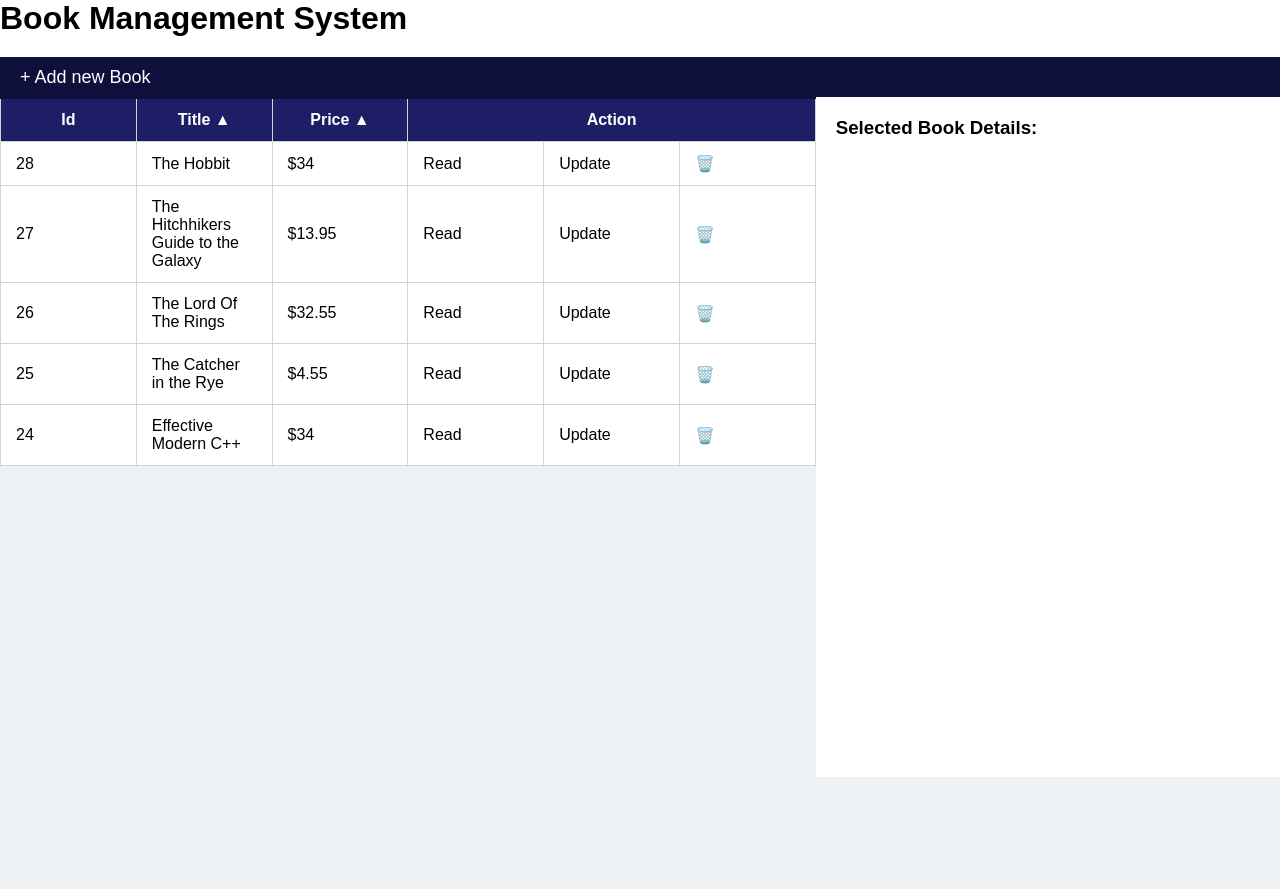
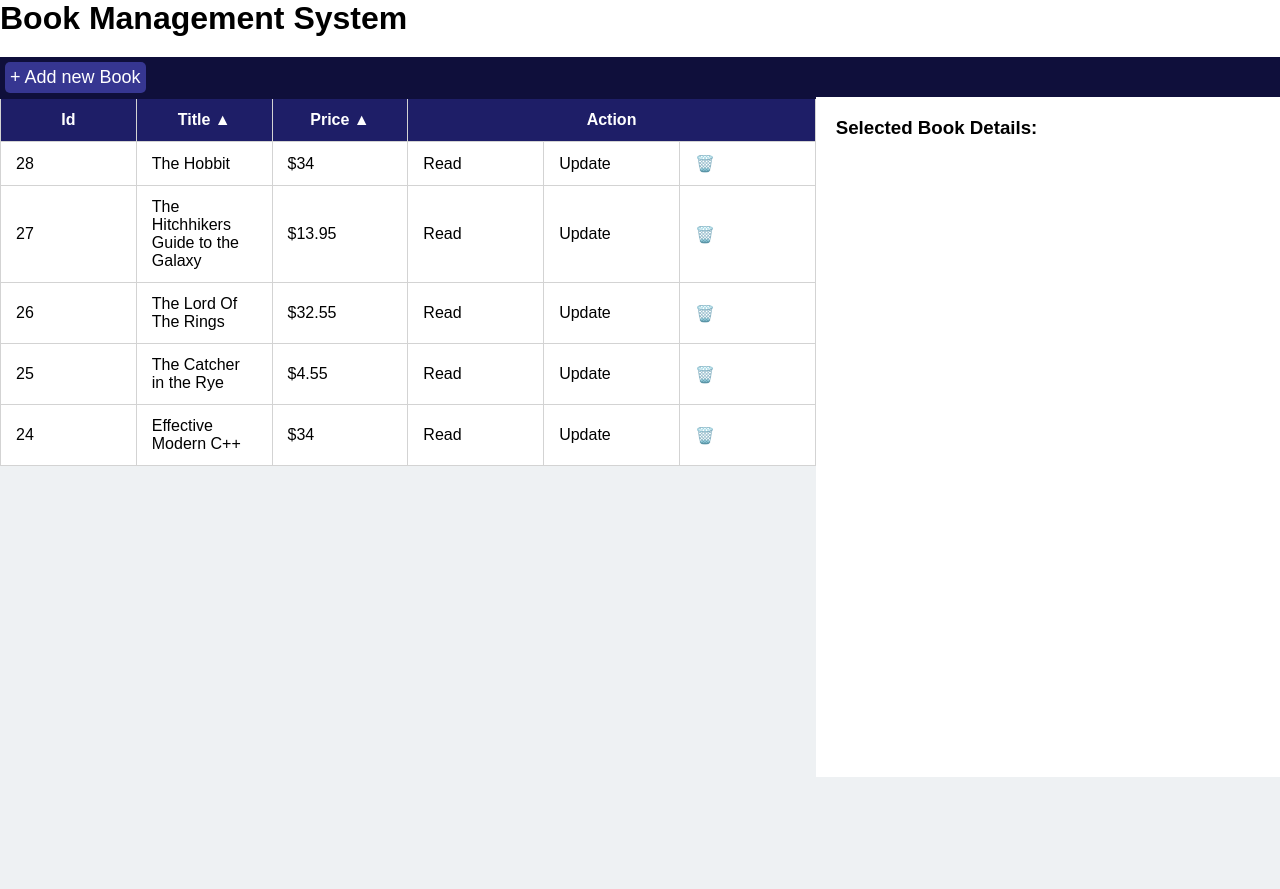
Before and after one commit to benjamin-dreje/Book-Management-System, a plain HTML site: page index.html in a window 1280 px wide. Drawn offline with Linux system fonts and the light colour scheme.

Commit message:
"add hover effect on add book button"

```diff
--- a/index.css
+++ b/index.css
@@ -170,7 +170,15 @@ h3 {
 .showDate h3 {
   padding: 10px 10px;
 }
-
 .add {
   cursor: pointer;
+  background-color: #363691;
+  padding: 5px;
+  color: "יןאק";
+  /* height: 40px; */
+  margin-left: 5px;
+  border-radius: 5px;
 }
+.add:hover {
+  background-color: #4848a5;
+}
```
